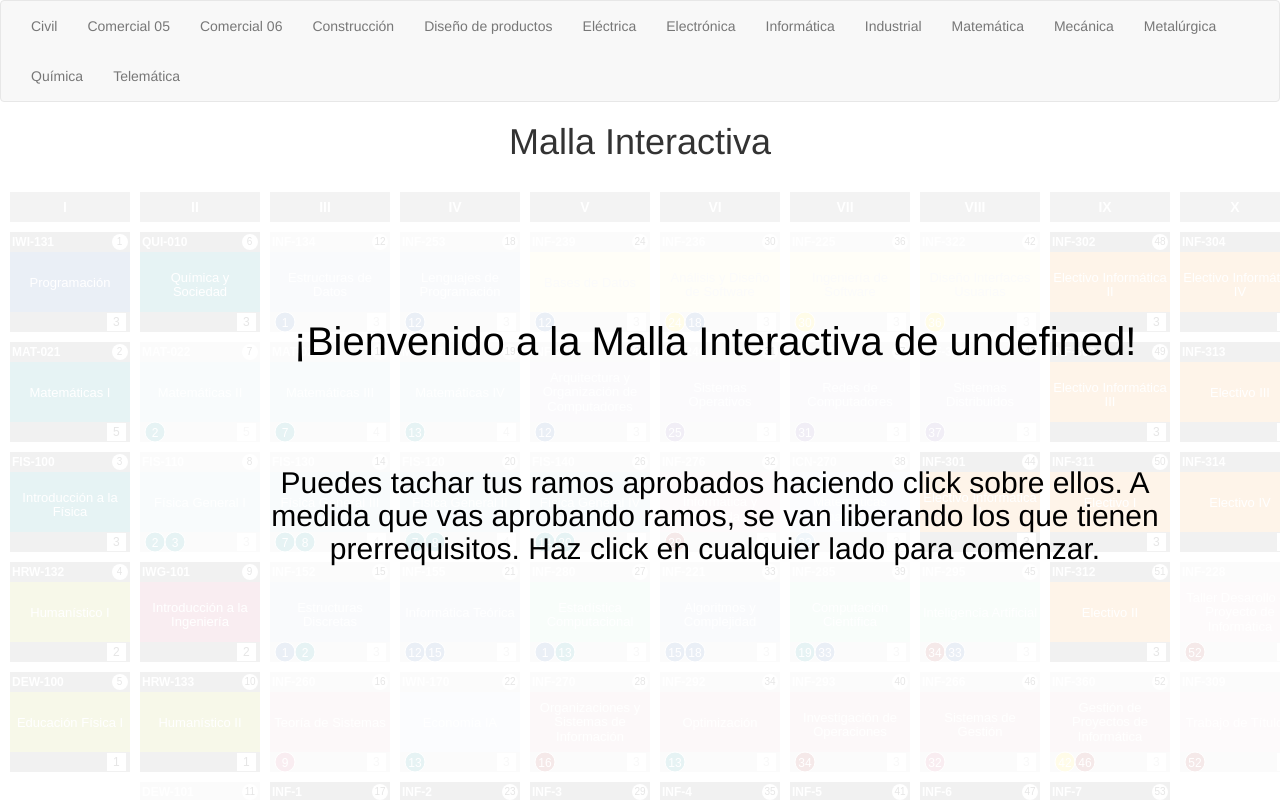
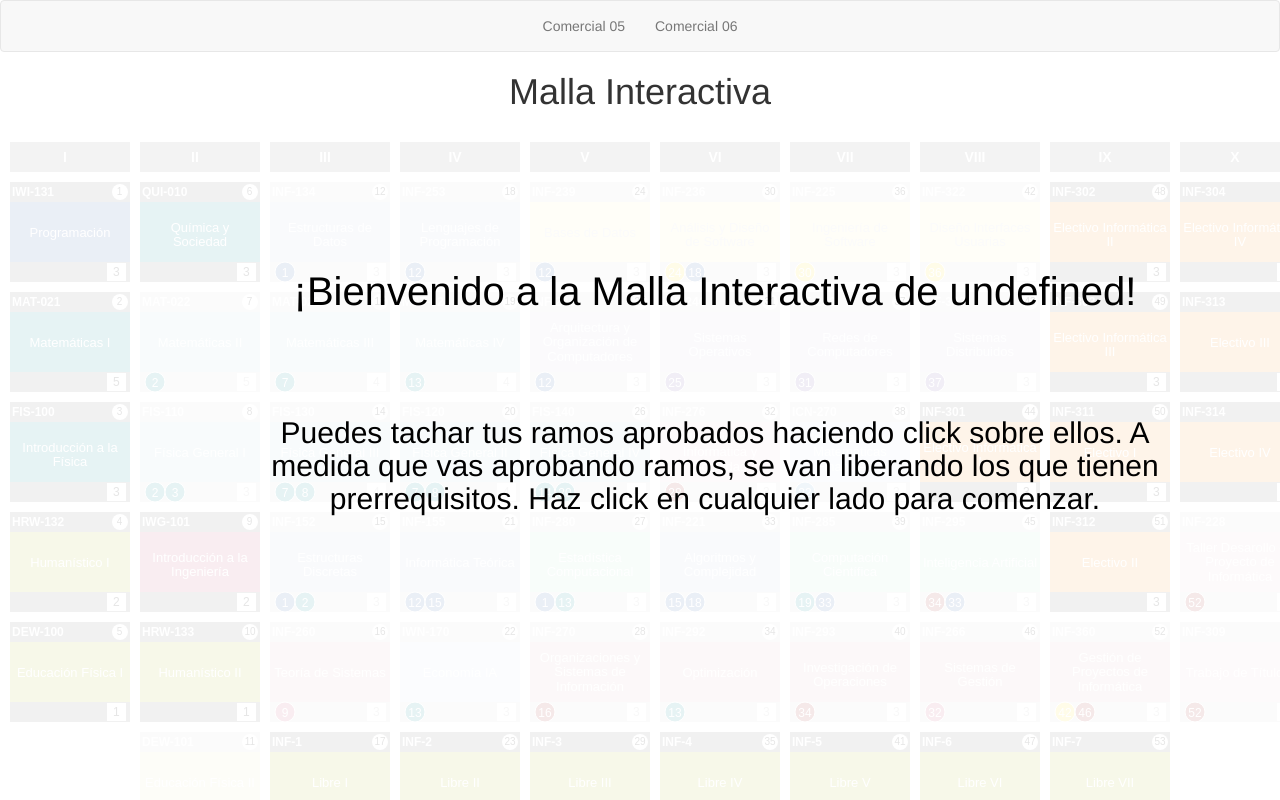
Before and after one commit to DnlTrrs/Plan-de-Carrera, a plain HTML site: page index.html in a window 1280 px wide. Shown: the top 800 px of the page. Drawn offline with nearby package versions, Linux system fonts and the light colour scheme.

Commit message:
Update index.html

```diff
--- a/index.html
+++ b/index.html
@@ -46,20 +46,8 @@
 <nav class="navbar navbar-default"style='display:flex;justify-content:center'>
   <div class="container-fluid" >
     <ul class="nav navbar-nav">
-      <li><a href="?m=CIV">Civil</a></li>
       <li><a href="?m=ICOM05">Comercial 05</a></li>
       <li><a href="?m=ICOM06">Comercial 06</a></li>
-      <li><a href="?m=CONSTRU">Construcción</a></li>
-      <li><a href="?m=IDP">Diseño de productos</a></li>
-      <li><a href="?m=ELI">Eléctrica</a></li>
-      <li><a href="?m=ELO">Electrónica</a></li>
-      <li><a href="?m=INF">Informática</a></li>
-      <li><a href="?m=ICI">Industrial</a></li>
-      <li><a href="?m=MAT">Matemática</a></li>
-      <li><a href="?m=MEC">Mecánica</a></li>
-      <li><a href="?m=MET">Metalúrgica</a></li>
-      <li><a href="?m=ICQ">Química</a></li>
-      <li><a href="?m=TEL">Telemática</a></li>
     </ul>
   </div>
 </nav>
```
